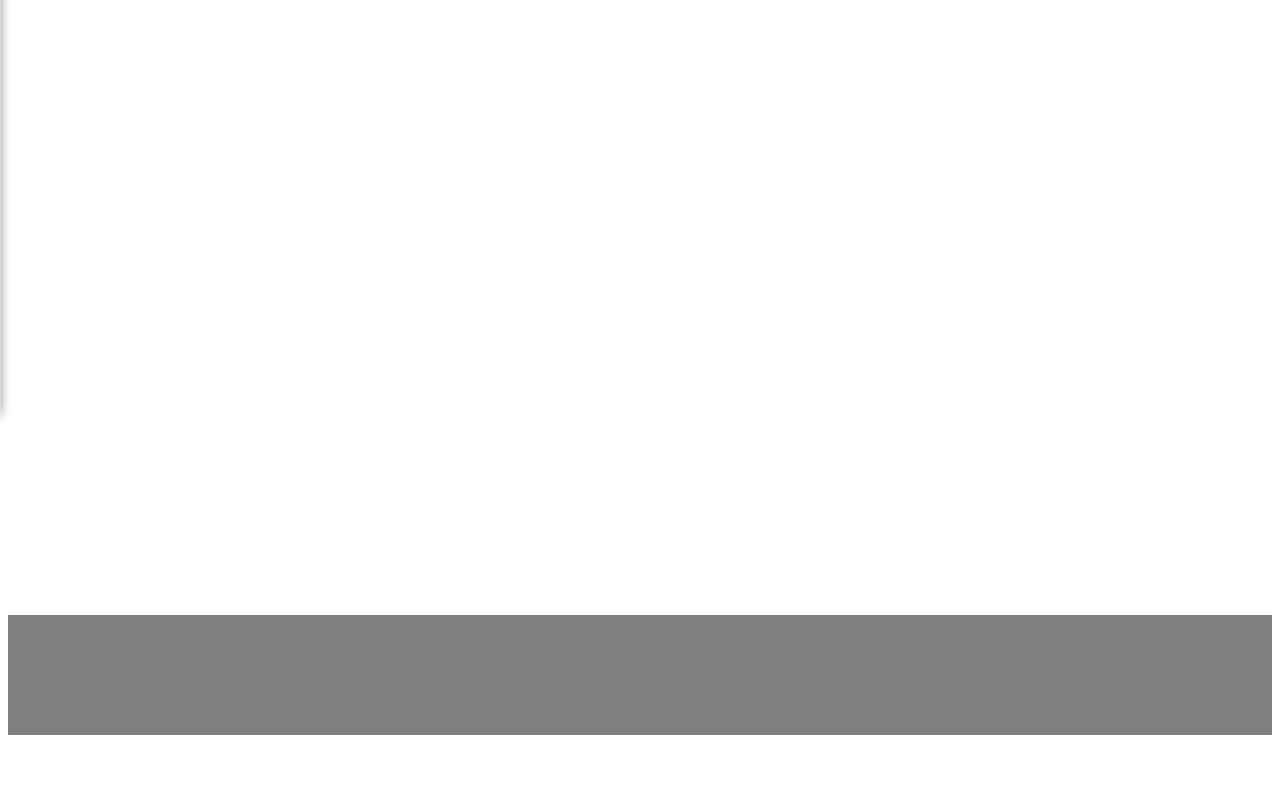
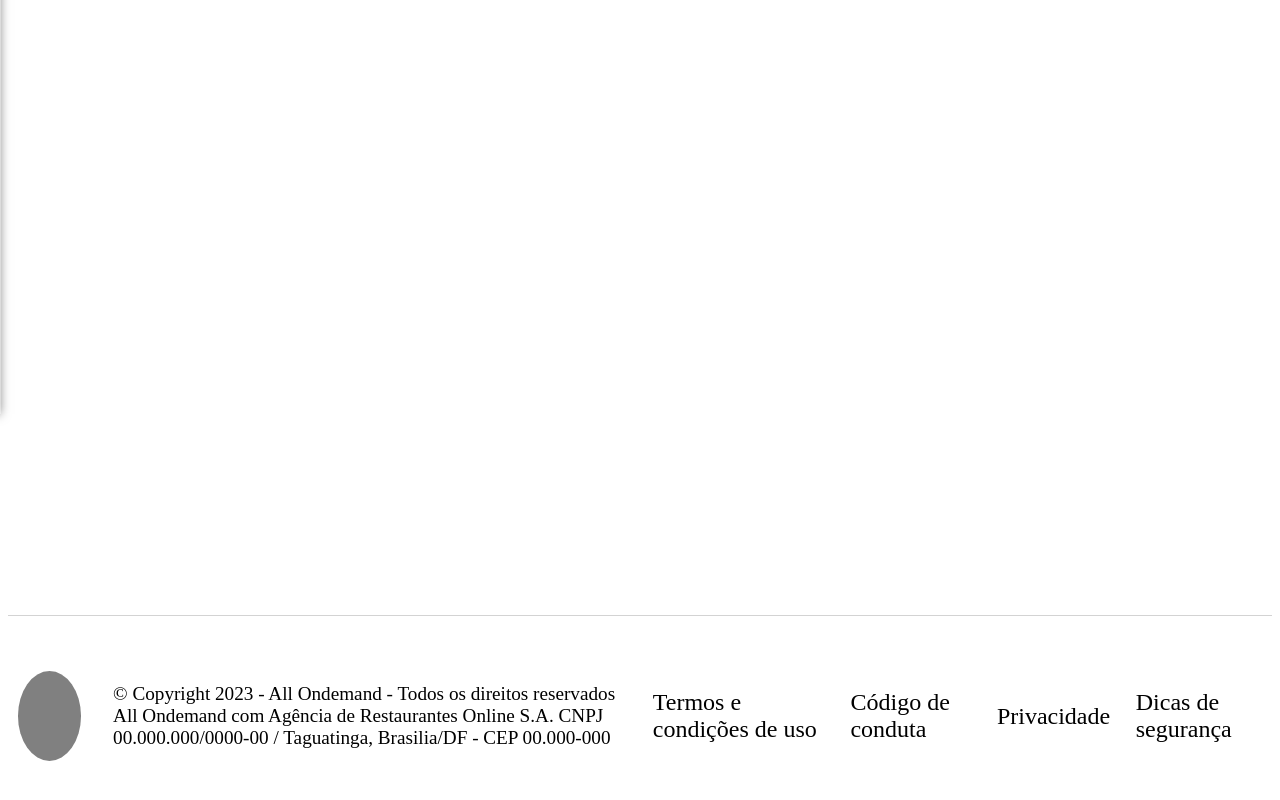
Before and after one commit to PedroSupimpa/PI-ADS, a Next.js app: page /mainpage in a window 1280 px wide. Shown: the part 386-1186 px from the top of the page. Before the commit the page ends 1129 px from the top, so only its background shows below. Built offline with nearby package versions, Linux system fonts and the light colour scheme.

Commit message:
adding footer mock text

```diff
--- a/src/components/Footer/index,.tsx
+++ b/src/components/Footer/index,.tsx
@@ -1,9 +1,31 @@
-import { FooterContainer } from "./styles";
+import {
+  BrandLogo,
+  CopyrigthText,
+  FooterBottom,
+  FooterContainer,
+  LinkOptions,
+  LinksTerms,
+} from "./styles";
 
 const Footer = () => {
   return (
     <>
-      <FooterContainer></FooterContainer>
+      <FooterContainer>
+        <FooterBottom>
+          <BrandLogo />
+          <CopyrigthText>
+            {`© Copyright 2023 - All Ondemand - Todos os direitos reservados All Ondemand com Agência de Restaurantes Online S.A.
+
+CNPJ 00.000.000/0000-00 /  Taguatinga, Brasilia/DF - CEP 00.000-000`}
+          </CopyrigthText>
+          <LinksTerms>
+            <LinkOptions>{"Termos e condições de uso"}</LinkOptions>
+            <LinkOptions>{"Código de conduta"}</LinkOptions>
+            <LinkOptions>{"Privacidade"}</LinkOptions>
+            <LinkOptions>{"Dicas de segurança"}</LinkOptions>
+          </LinksTerms>
+        </FooterBottom>
+      </FooterContainer>
     </>
   );
 };
--- a/src/components/Footer/styles.ts
+++ b/src/components/Footer/styles.ts
@@ -1,8 +1,44 @@
 import styled from "styled-components";
 
 export const FooterContainer = styled.footer`
-  background-color: gray;
-  height: 15vh;
+  display: flex;
+  flex-direction: column;
+  height: 25vh;
   width: 100%;
   margin-top: 3vh;
+  border-top: 1px solid lightgray;
 `;
+
+export const FooterBottom = styled.div`
+  display: flex;
+  flex-direction: row;
+  justify-content: space-between;
+  align-items: center;
+  height: 100%;
+  width: 100%;
+`;
+
+export const BrandLogo = styled.div`
+  width: 5%;
+  height: 45%;
+  border-radius: 100%;
+  background-color: gray;
+  margin: 0.8vw;
+`;
+
+export const CopyrigthText = styled.div`
+  width: 40%;
+  font-size: 1.2em;
+`;
+export const LinksTerms = styled.div`
+  display: flex;
+
+  align-items: center;
+  width: 50%;
+`;
+
+export const LinkOptions = styled.div`
+  height: 100%;
+  font-size: 1.5em;
+  margin: 1vw;
+`;
```
